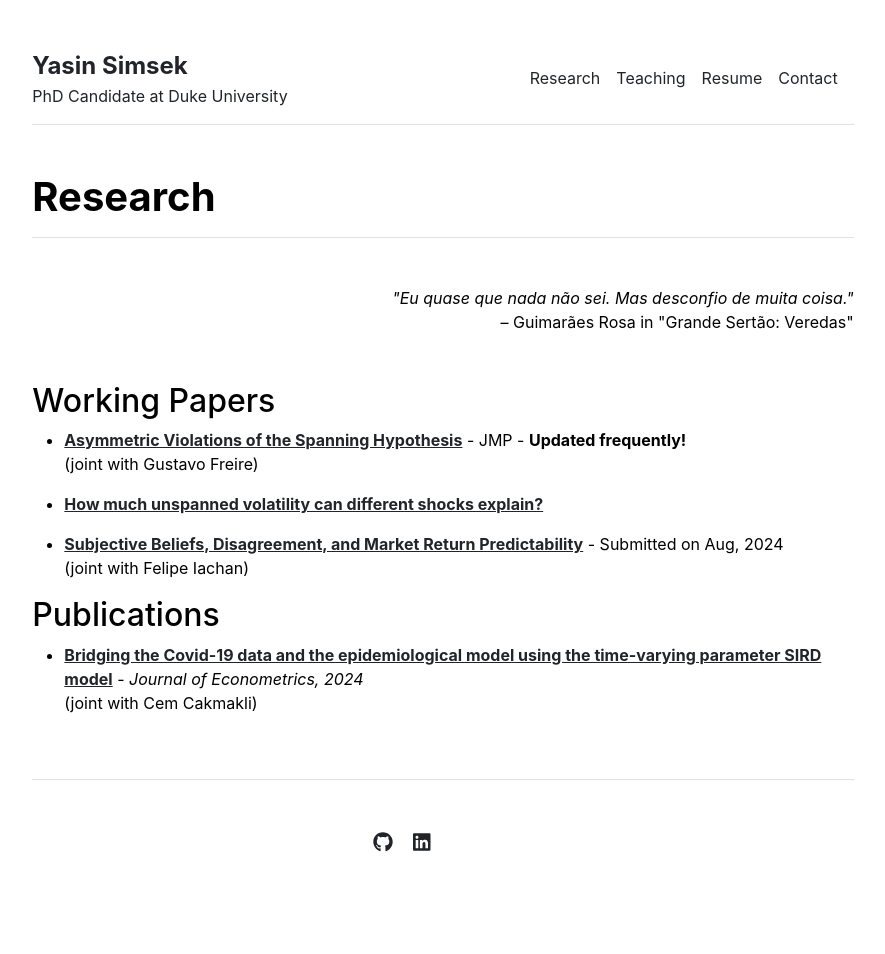
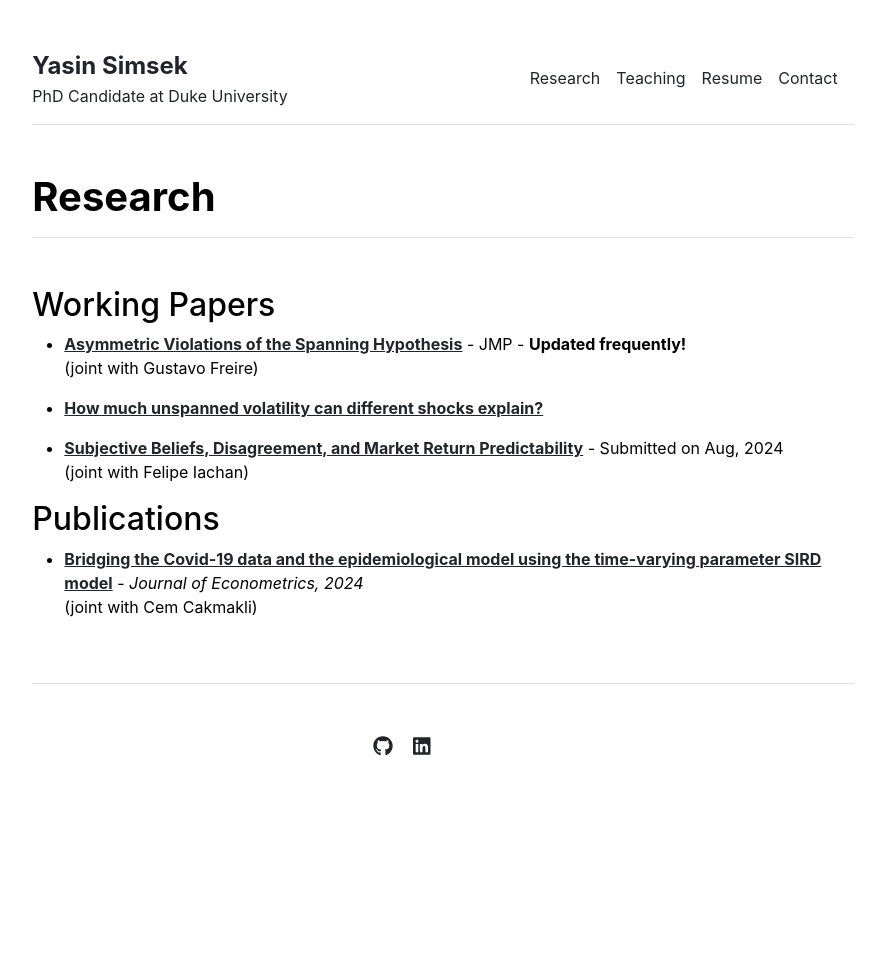
Before and after one commit to yasin-simsek/yasin-simsek.github.io, a Jekyll site: the page built from research.md, in a window 1280 px wide. Shown: the whole page, without its empty margins (197-1082 px from the left). Built offline with Jekyll 4.4.1, drawn with Linux system fonts in a browser that asks for light colours; after the commit the page ends 900 px from its top, so only the background shows below that.

Commit message:
research tab

```diff
--- a/_layouts/research.html
+++ b/_layouts/research.html
@@ -6,10 +6,7 @@ layout: default
   <div class="col-md-12">
     <h2 class="fs-1 fw-bold border-bottom pb-3 mb-5">{{ page.title }}</h2>
     <div class="text-end fst-italic mb-5">
-        <div class="text-end mb-5">
-            <p class="fst-italic mb-0">"Eu quase que nada não sei. Mas desconfio de muita coisa."</p>
-            <p class="mb-0" style="font-style: normal;">– Guimarães Rosa in "Grande Sertão: Veredas"</p>
-        </div>
+        <!-- Quote removed -->
     </div>
 
     {{ content }}
```
